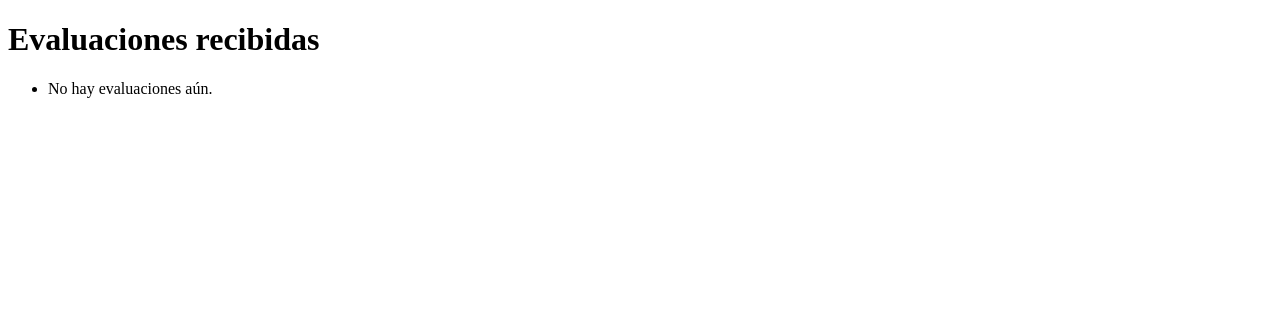
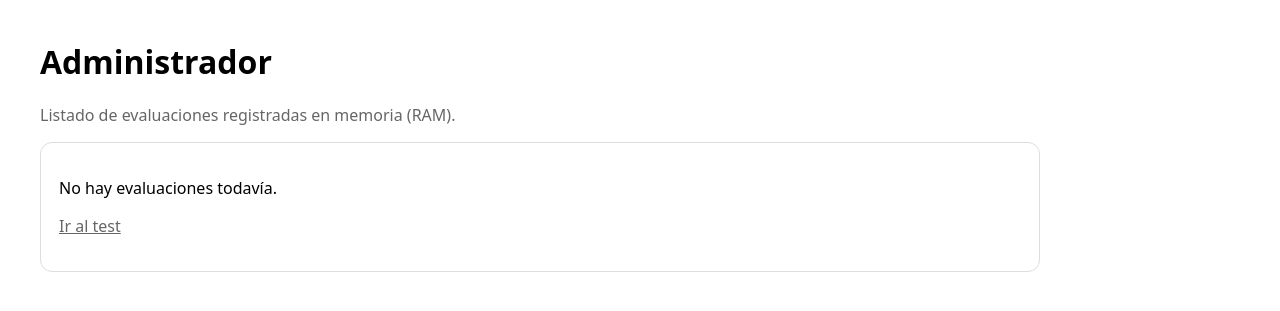
Before and after one commit to christiansotofajardo-cpu/test-laboral-metasistema, a FastAPI app: page /admin in a window 1280 px wide. Shown: the top 311 px of the page. Run offline with FastAPI, Linux system fonts and the light colour scheme.

Commit message:
Update admin_list.html

```diff
--- a/templates/admin_list.html
+++ b/templates/admin_list.html
@@ -1,22 +1,35 @@
-<!DOCTYPE html>
+<!doctype html>
 <html lang="es">
 <head>
-    <meta charset="UTF-8">
-    <title>Admin – Evaluaciones</title>
+  <meta charset="utf-8">
+  <meta name="viewport" content="width=device-width,initial-scale=1">
+  <title>Admin</title>
+  <style>
+    body{font-family:system-ui,-apple-system,Segoe UI,Roboto,Arial;margin:40px;max-width:1000px}
+    .card{border:1px solid #ddd;border-radius:12px;padding:18px;margin:14px 0}
+    a{color:inherit}
+    .muted{color:#666}
+    code{background:#f3f3f3;padding:2px 6px;border-radius:6px}
+  </style>
 </head>
 <body>
+  <h1>Administrador</h1>
+  <p class="muted">Listado de evaluaciones registradas en memoria (RAM).</p>
 
-<h1>Evaluaciones recibidas</h1>
-
-<ul>
-    {% for key in results.keys() %}
-        <li>
-            <a href="/admin/{{ key }}">Evaluación {{ loop.index }}</a>
-        </li>
-    {% else %}
-        <li>No hay evaluaciones aún.</li>
+  {% if results|length == 0 %}
+    <div class="card">
+      <p>No hay evaluaciones todavía.</p>
+      <p class="muted"><a href="/test">Ir al test</a></p>
+    </div>
+  {% else %}
+    {% for rid, data in results.items() %}
+      <div class="card">
+        <p><strong>ID:</strong> <code>{{ rid }}</code></p>
+        <p class="muted">
+          <a href="/admin/{{ rid }}">Ver reporte</a>
+        </p>
+      </div>
     {% endfor %}
-</ul>
-
+  {% endif %}
 </body>
 </html>
```
